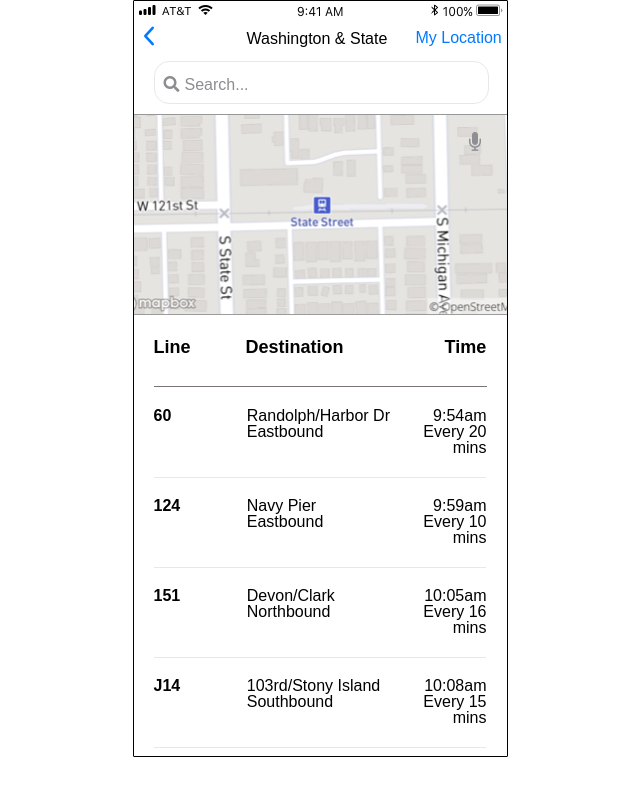
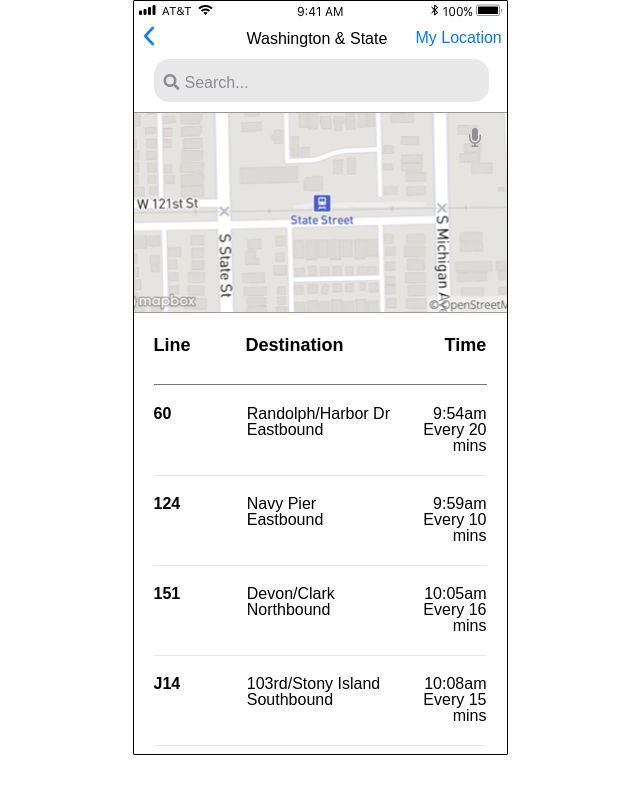
Before and after one commit to csryan418/frontend-challenge, a plain HTML site: page index.html in a window 1280 px wide. Shown: the whole page, without its empty margins (320-960 px from the left). Drawn offline with Linux system fonts and the light colour scheme.

Commit message:
updated searchbar

```diff
--- a/css/style.css
+++ b/css/style.css
@@ -50,19 +50,6 @@ h1 {
   margin-top: -15px;
 }
 
-.dictationicon {
-  position: absolute;
-  margin-left: 335px;
-  margin-top: 28px;
-}
-
-.searchicon {
-  position:absolute;
-  margin-left: 30px;
-  margin-top: 30px;
-  color: #8D8D92;
-}
-
 p {
   padding-top: 15px;
   padding-left: 30px;
@@ -72,10 +59,24 @@ p {
   border-color: #E8E8E9;
   width: 90%;
   margin-left: 20px;
-  margin-top:12px;
+  margin-top:10px;
   float:left;
   color: #8D8D92;
-  /*background-color: #E8E8E9;*/
+  background-color: #E8E8E9;
+}
+
+.dictationicon {
+  position: absolute;
+  margin-left: 335px;
+  margin-top: 26px;
+}
+
+.searchicon {
+  position:absolute;
+  margin-left: 30px;
+  margin-top: 28px;
+  color: #8D8D92;
+  z-index: 2;
 }
 
 .mapimage {
```
